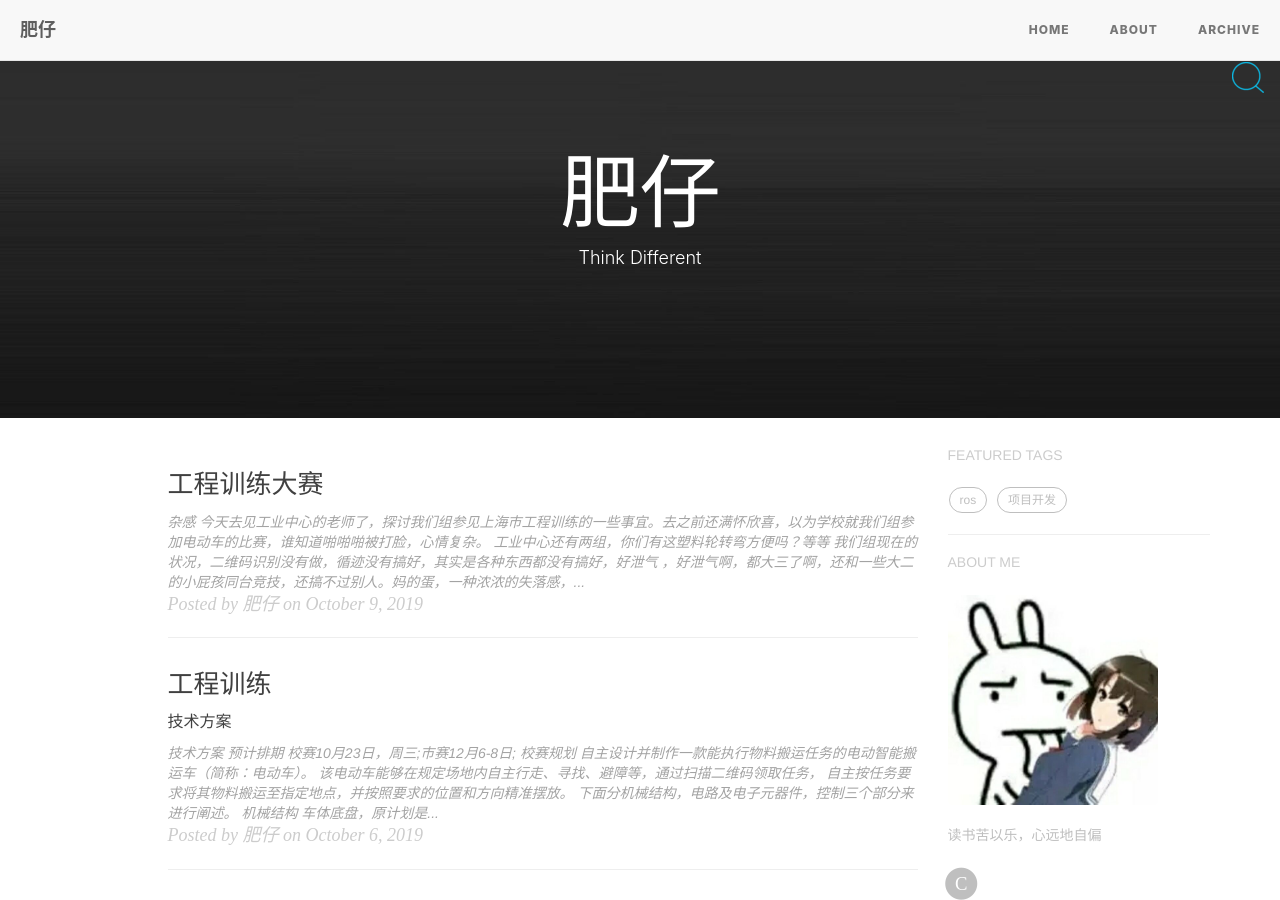
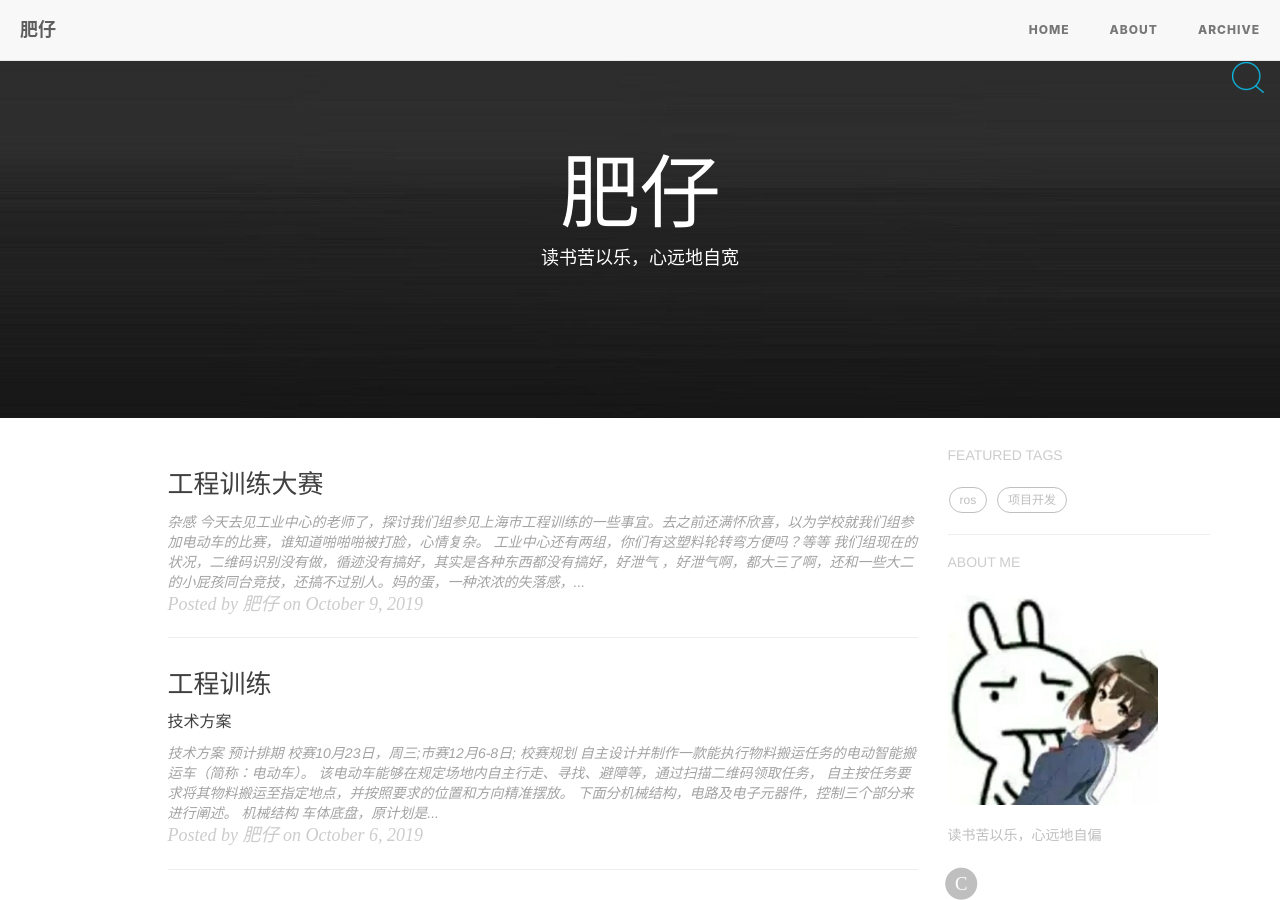
Before and after one commit to daniao2017/daniao2017.github.io, a Jekyll site: the page built from index.html, in a window 1280 px wide and 900 px high. Built offline with Jekyll 4.4.1, drawn with Linux system fonts in a browser that asks for light colours; nearby versions of some CDN libraries; the list of posts is cut into pages by our own code; comment, search, counter and statistics services are not loaded.

Commit message:
Update index.html

```diff
--- a/index.html
+++ b/index.html
@@ -1,6 +1,6 @@
 ---
 layout: page
-description: "Think Different"
+description: "读书苦以乐，心远地自宽"
 ---
 
 {% for post in paginator.posts %}
```
